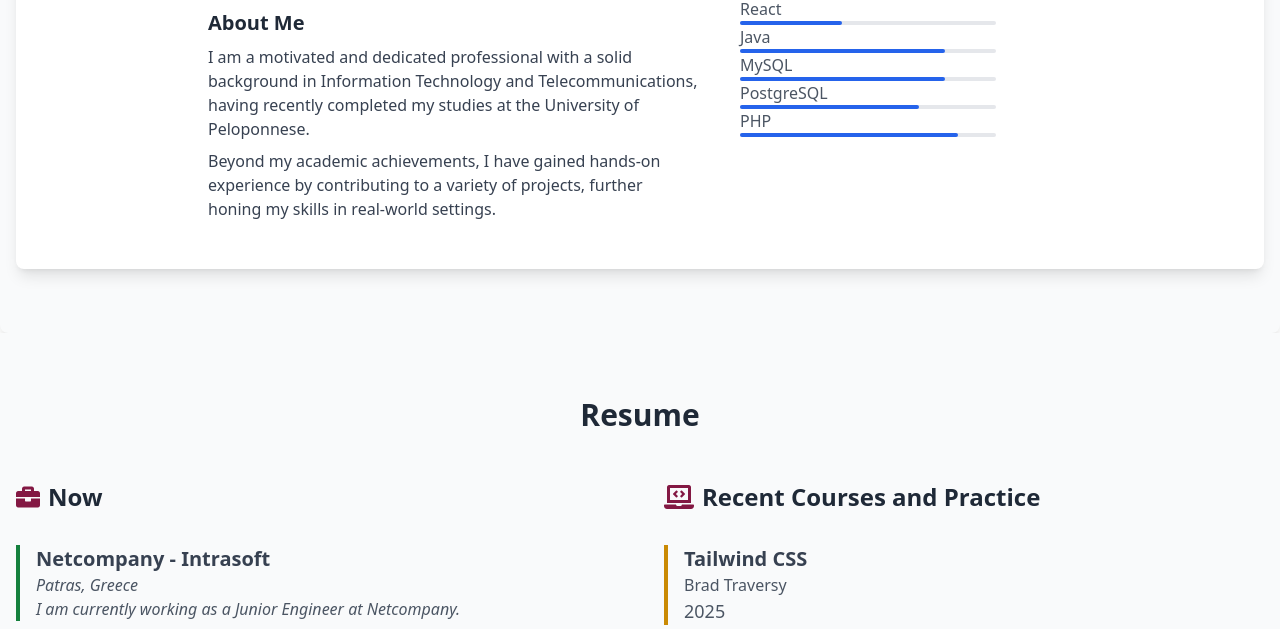
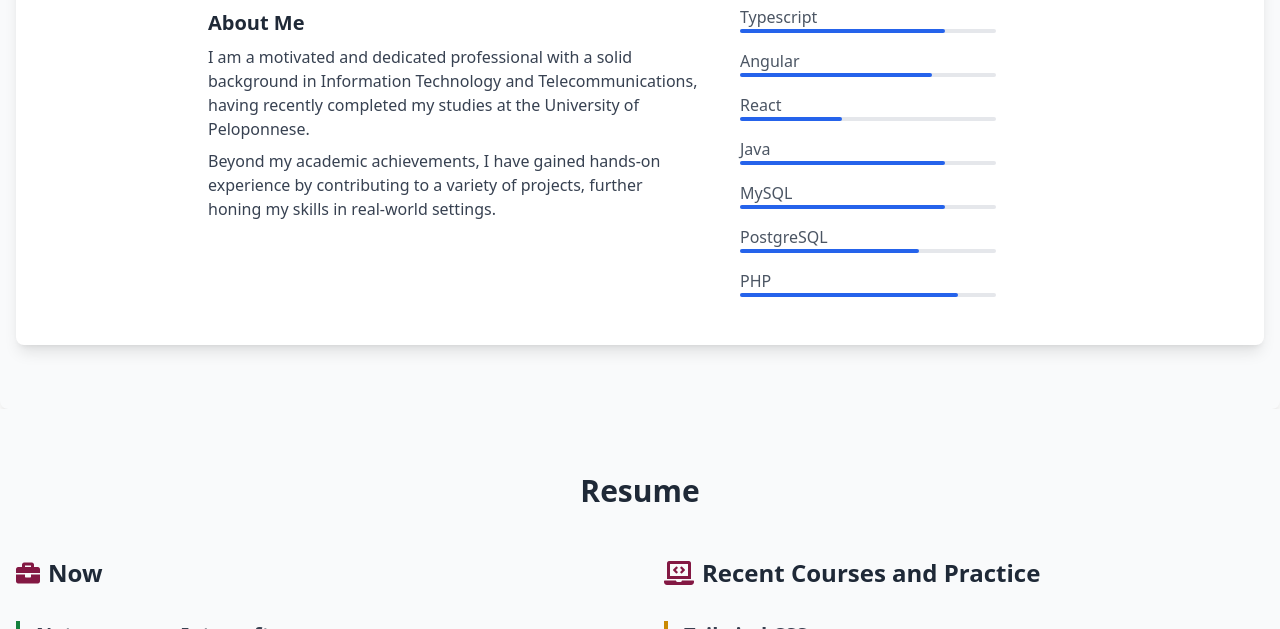
Before and after one commit to PanagiotisZois/PanagiotisZois, a website: page index.html in a window 1280 px wide. Shown: the part 1255-1884 px from the top of the page. Drawn offline with nearby package versions, Linux system fonts and the light colour scheme.

Commit message:
fix gap at progrss bars

```diff
--- a/index.html
+++ b/index.html
@@ -128,7 +128,7 @@
       <!-- Right Section: Skills -->
       <div>
         <h3 class="text-xl font-semibold text-gray-800 mb-4 text-center md:text-left">Skills</h3>
-        <ul class="space-y-4 md:space-y-0">
+        <ul class="flex flex-col gap-4 space-y-4 md:space-y-0 ">
           <li class="flex flex-col items-start">
             <span class="text-gray-600 pl-4">HTML</span>
             <div class="w-full md:w-64 bg-gray-200 rounded-full ml-4">
```
Also changed, not shown: output.css.
